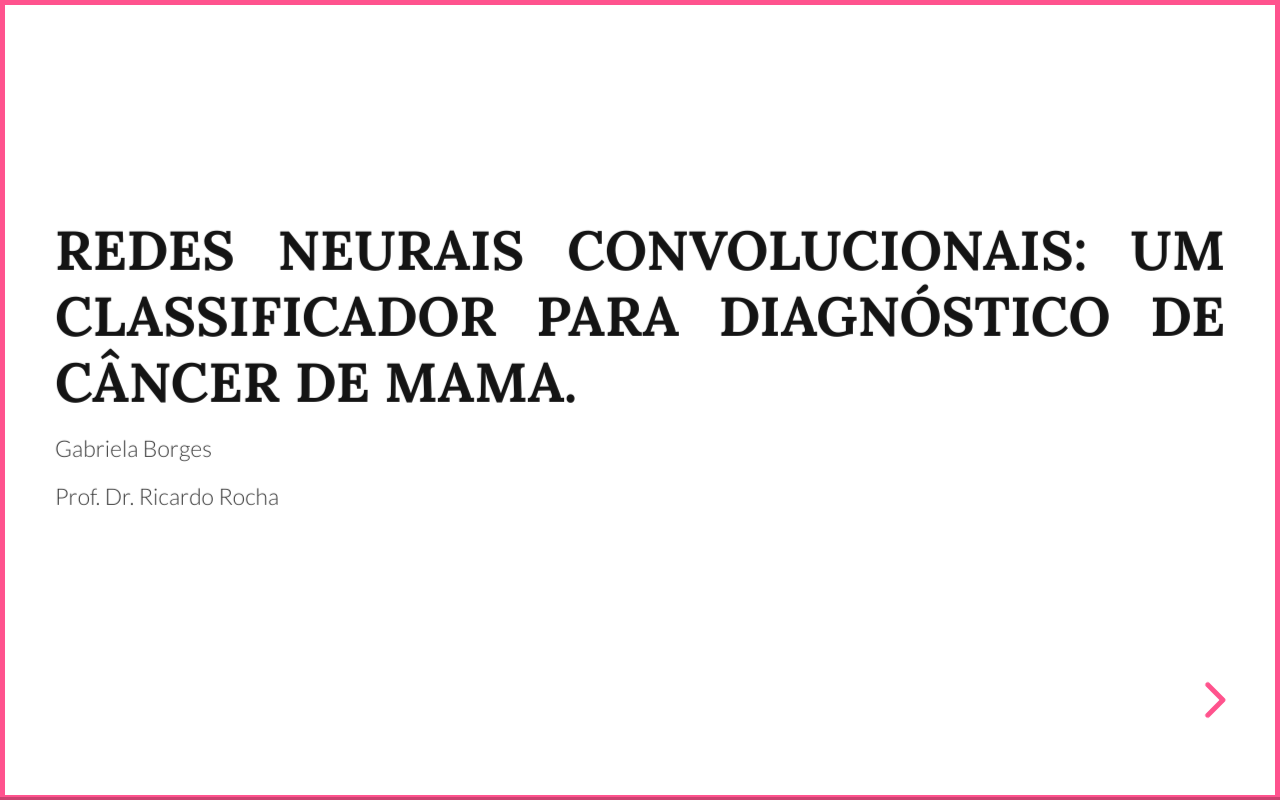
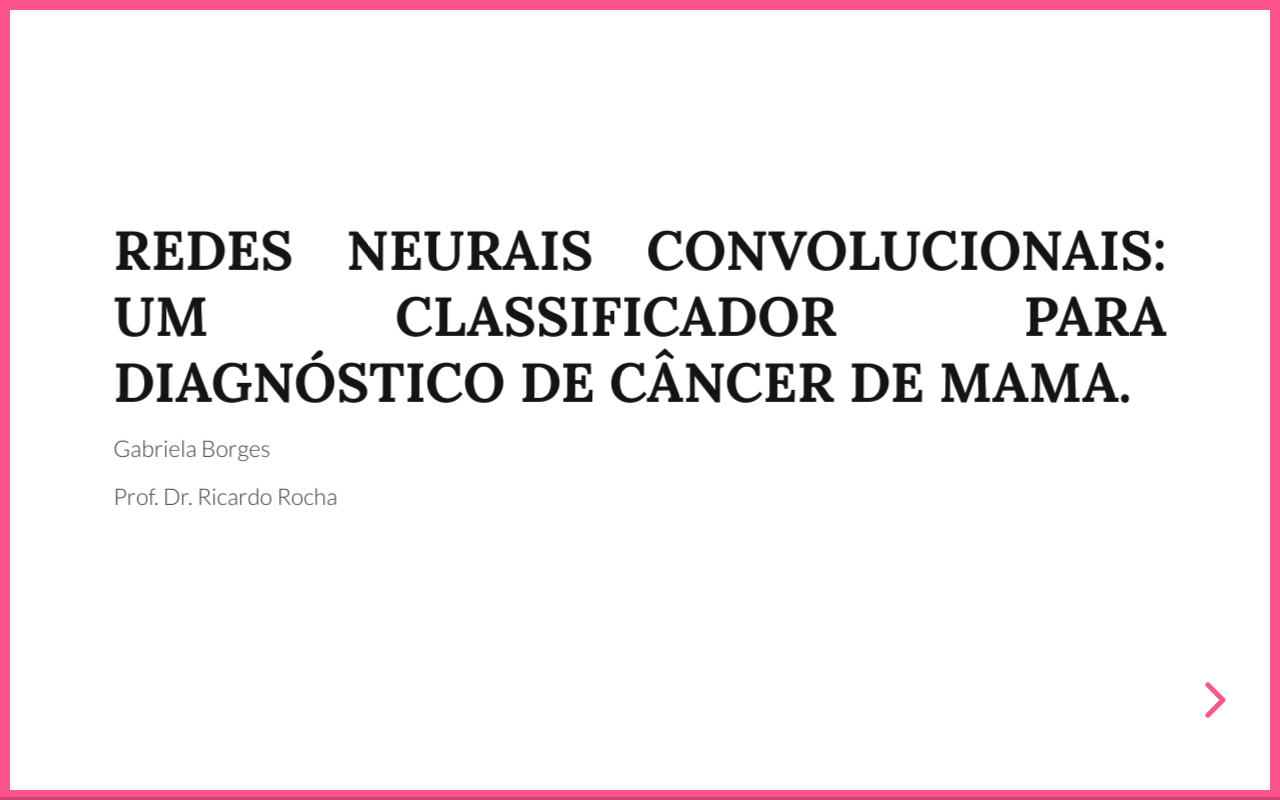
Before and after one commit to gabiborges1/tcc-presentation, a website: page index.html in a window 1280 px wide. Drawn offline with nearby package versions, Linux system fonts and the light colour scheme; some packages are replaced by stand-ins of ours.

Commit message:
initial commit

```diff
--- a/css/theme/sunblind.css
+++ b/css/theme/sunblind.css
@@ -53,7 +53,7 @@ section.has-light-background, section.has-light-background h1, section.has-light
     left: 0;
     top: 0;
     width: 100%;
-    height: 5px; }
+    height: 10px; }
     @media (max-width: 840px) {
       .line.top {
         height: 15px; } }
@@ -62,14 +62,14 @@ section.has-light-background, section.has-light-background h1, section.has-light
     top: auto;
     bottom: 0;
     width: 100%;
-    height: 5px; }
+    height: 10px; }
     @media (max-width: 840px) {
       .line.bottom {
         height: 15px; } }
   .line.left {
     left: 0;
     top: 0;
-    width: 5px;
+    width: 10px;
     height: 200%; }
     @media (max-width: 840px) {
       .line.left {
@@ -78,7 +78,7 @@ section.has-light-background, section.has-light-background h1, section.has-light
     left: auto;
     right: 0;
     top: 0;
-    width: 5px;
+    width: 10px;
     height: 200%; }
     @media (max-width: 840px) {
       .line.right {
@@ -112,13 +112,12 @@ body {
 
 .reveal .slides {
   height: 100% !important;
-  width: 100% !important;
+  width: 90% !important;
 }
 
 .reveal .slides > section,
 .reveal .slides > section > section {
   min-height: 90% !important;
-
   line-height: 1.3;
   font-weight: inherit; }
 
```
